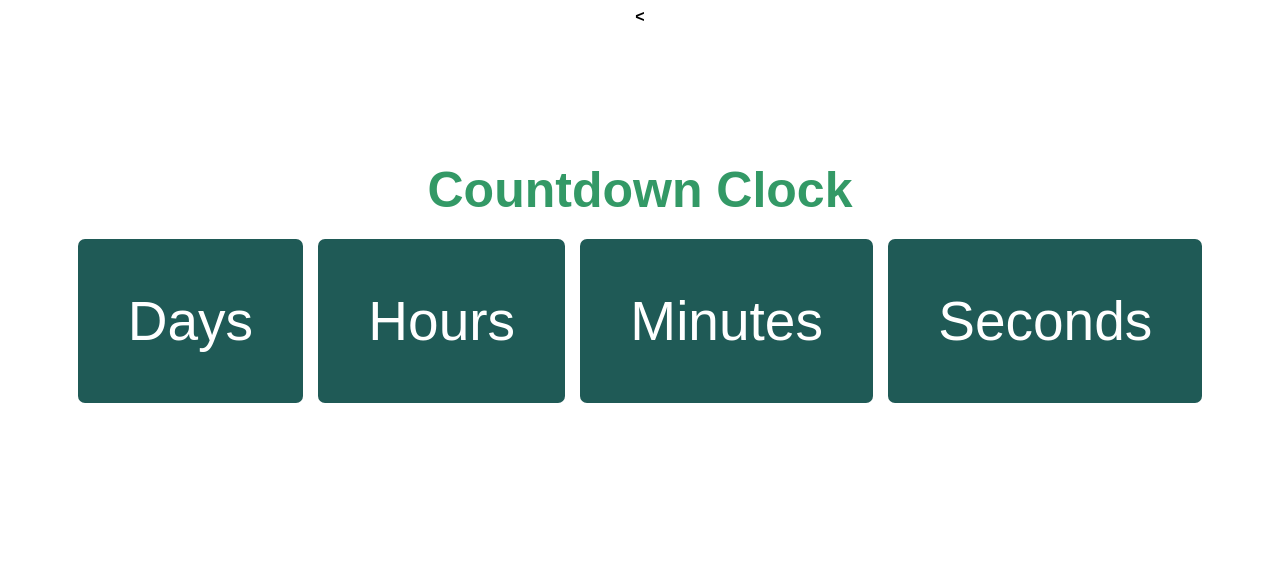
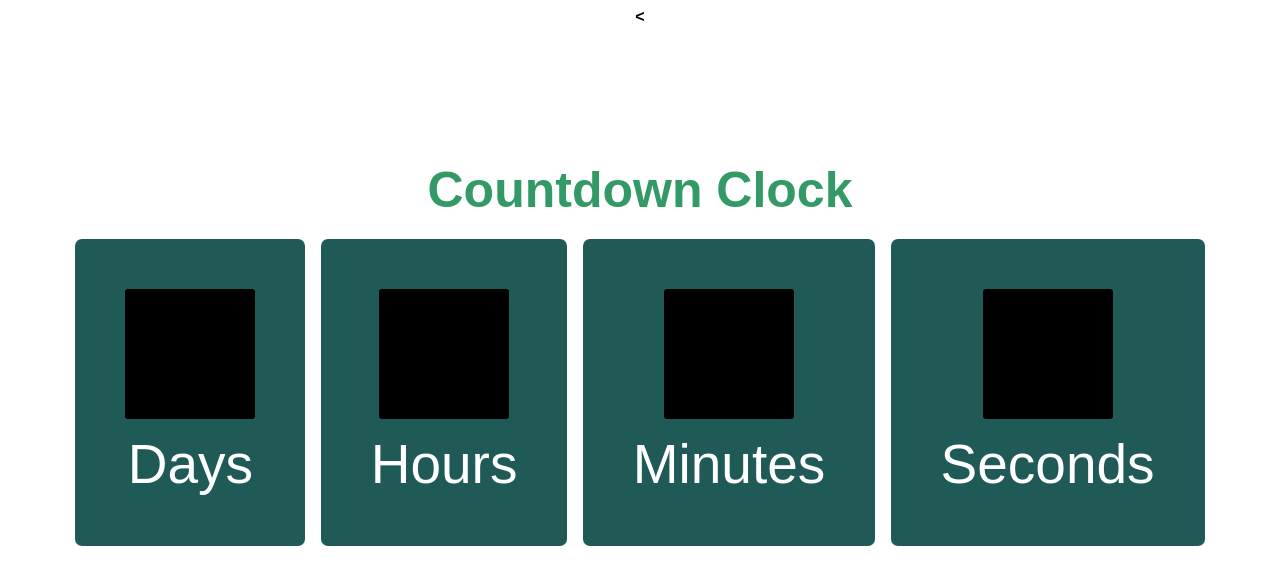
Before and after one commit to scampcoder/countdown-clock, a plain HTML site: page index.html in a window 1280 px wide. Drawn offline with Linux system fonts and the light colour scheme.

Commit message:
Initial style for clockdiv divspans

```diff
--- a/style.css
+++ b/style.css
@@ -27,3 +27,10 @@ h1 {
   background-color: #1F5A56;
   display: inline-block;
 }
+
+#clockdiv div > span {
+  padding: 65px;
+  border-radius: 3px;
+  background-color: #000;
+  display: inline-block;
+}
```
